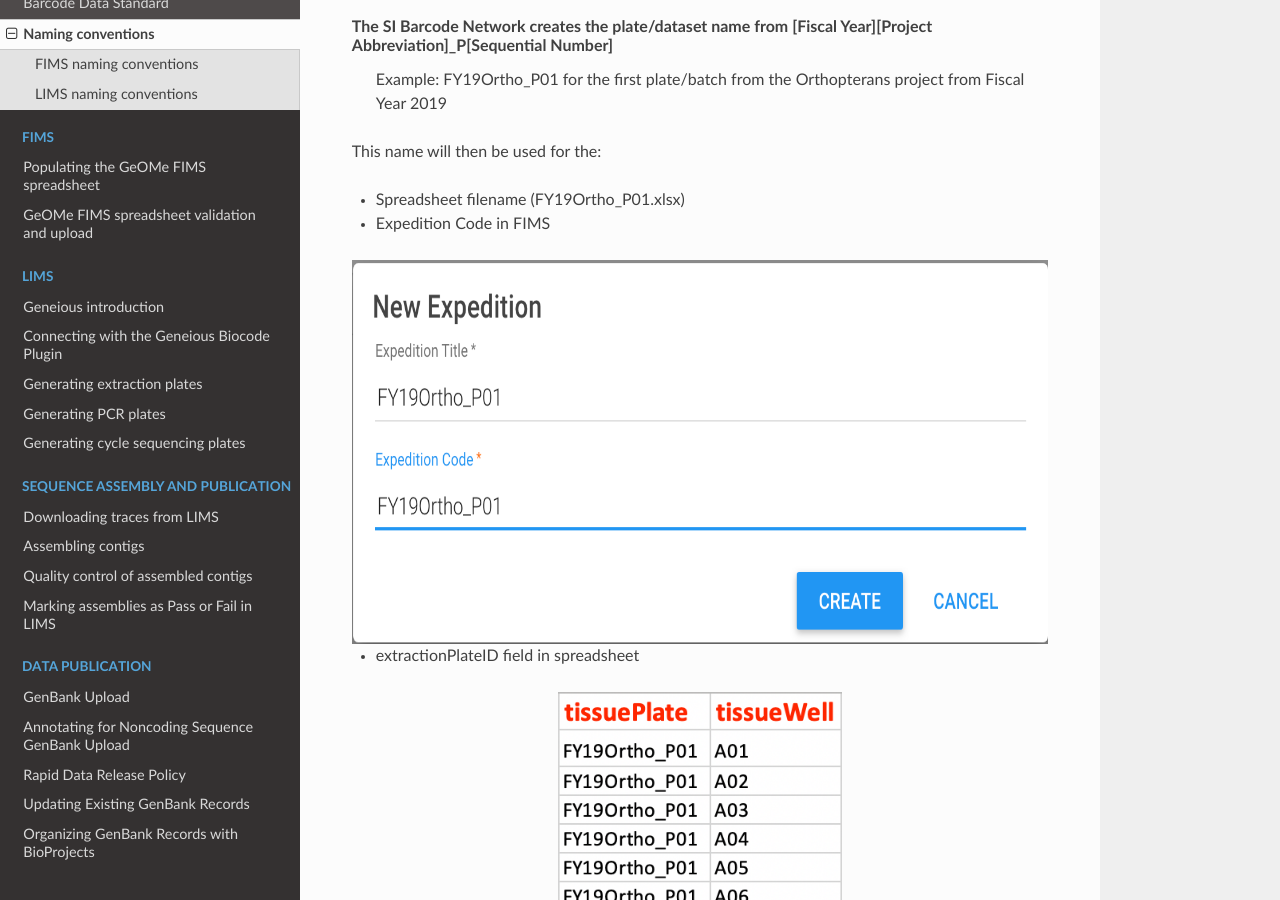
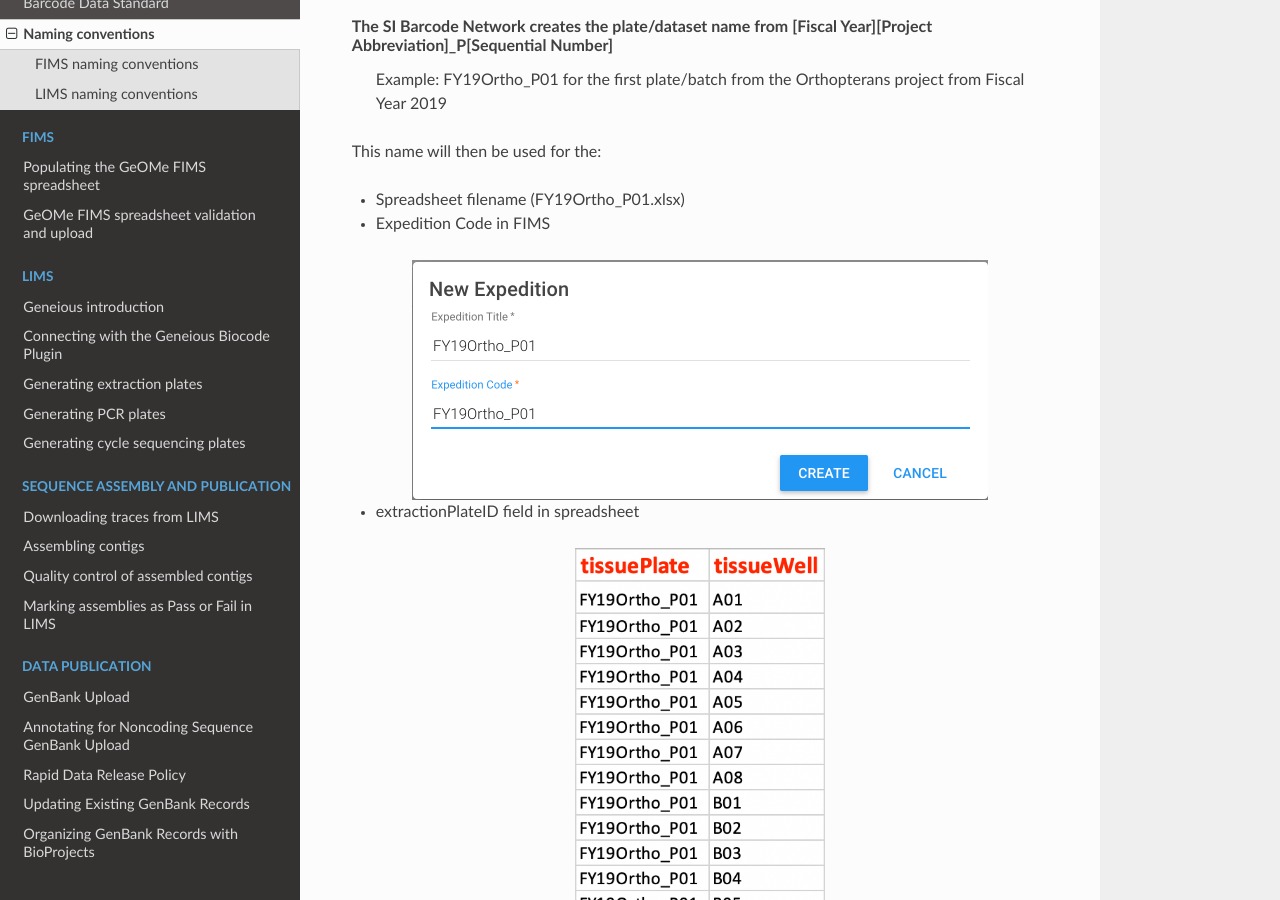
Before and after one commit to SIBarcodeNetwork/ReadtheDocsMaster, a Sphinx documentation site: the page built from Docs/conventions.rst, in a window 1280 px wide and 900 px high, scrolled down 342 px. Built offline with Sphinx 7.4.7 and the Read the Docs theme 2.0.0, drawn with Linux system fonts in a browser that asks for light colours.

Commit message:
Scaled new screenshots again
Scaled new screenshots one more time, to make the bottom one a bit smaller and to hopefully fix a formatting issue with the top one

```diff
--- a/Docs/conventions.rst
+++ b/Docs/conventions.rst
@@ -19,13 +19,13 @@ This name will then be used for the:
 
 .. image:: /images/dataset_code.png
 	:align: center
-	:scale: 80 %
+	:scale: 50 %
 
 * extractionPlateID field in spreadsheet
 
 .. image:: /images/plateid.png
 	:align: center
-	:scale: 80 %
+	:scale: 70 %
 
 * and will also be incorporated in the plate names in the LIMS system (see below)
 
```
